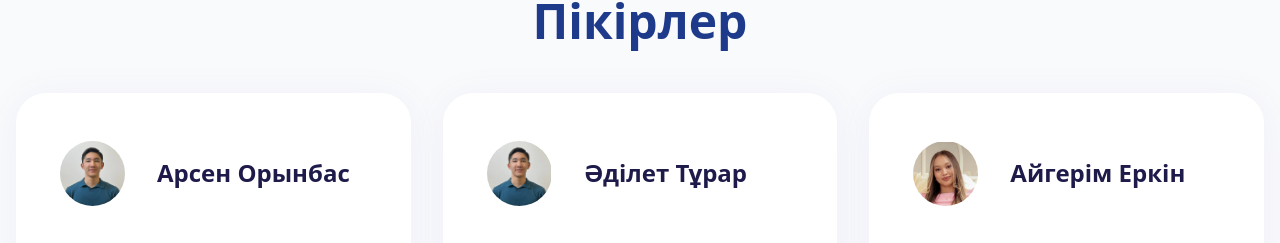
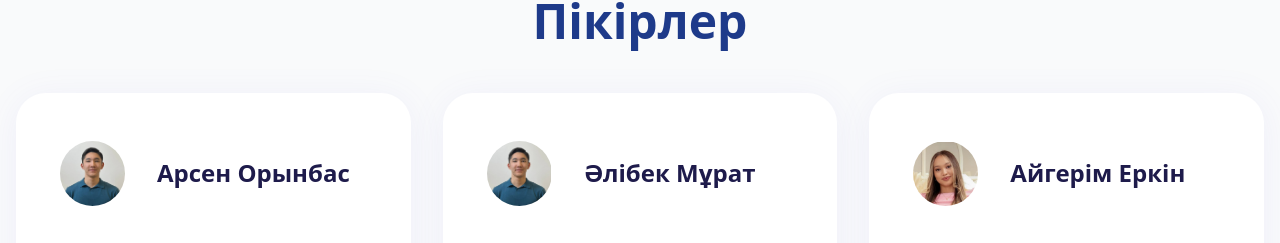
Before and after one commit to Ars160/YerkinOnerAcademy1, a React (Create React App) app: page / in a window 1280 px wide. Shown: the part 5061-5304 px from the top of the page. Built offline with nearby package versions, Linux system fonts and the light colour scheme.

Commit message:
updated info

```diff
--- a/src/components/Testimonials.js
+++ b/src/components/Testimonials.js
@@ -16,7 +16,7 @@ const testimonials = [
   },
   {
     id: 2,
-    name: "Әділет Тұрар",
+    name: "Әлібек Мұрат",
     imageSrc:
       mathImg,
     testimonial:
```
